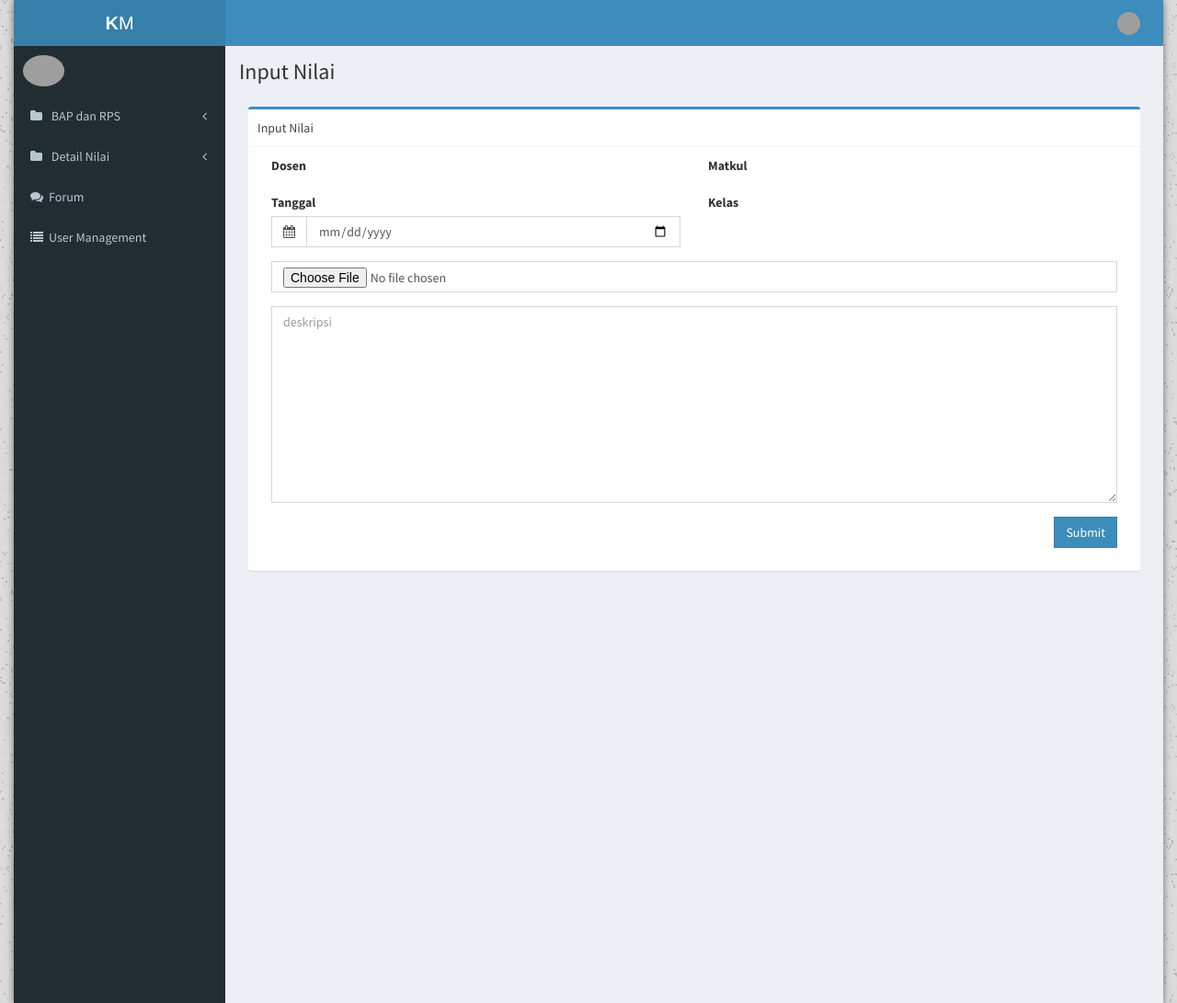
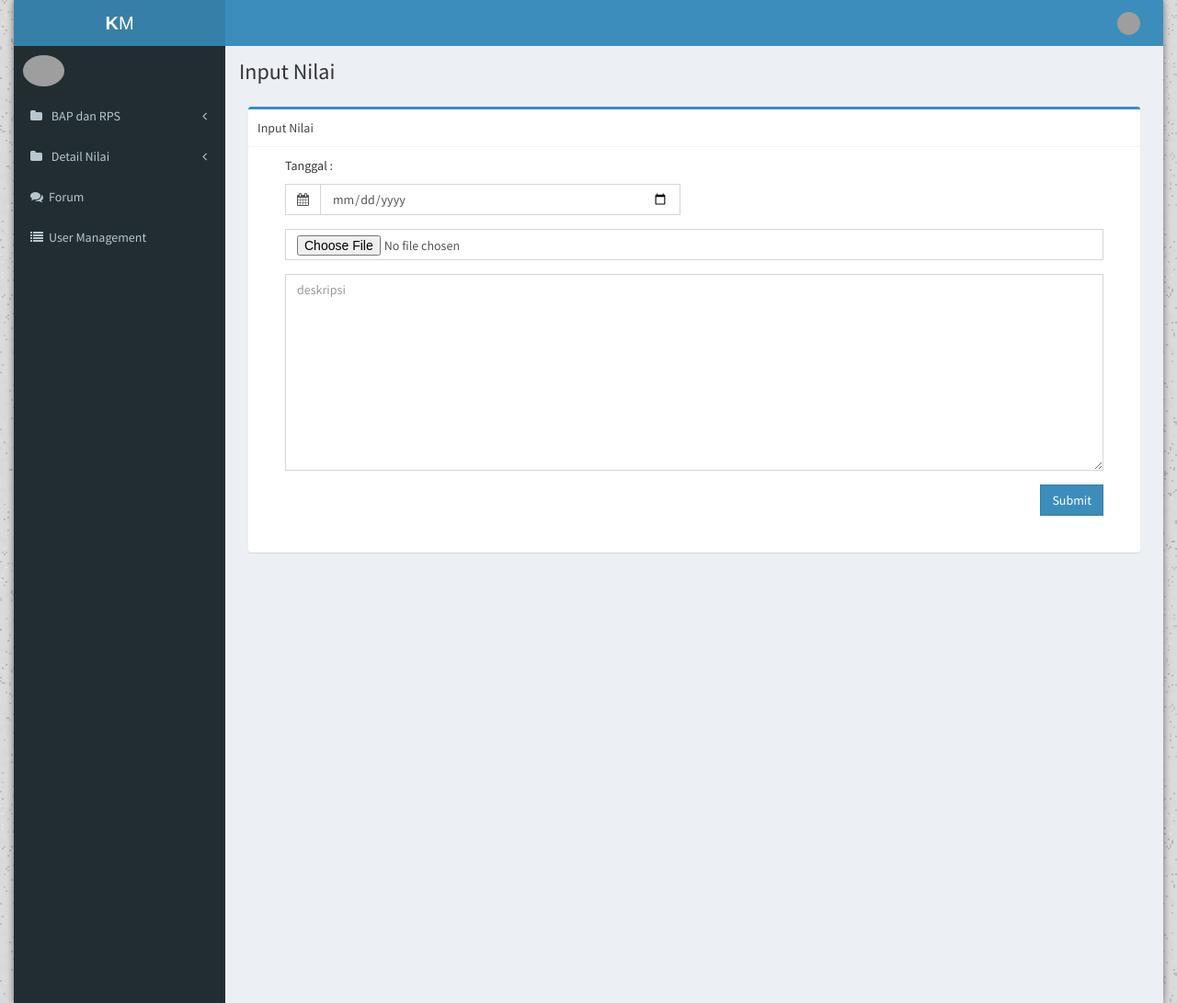
Before and after one commit to arifmaulananp13/km, a CodeIgniter app: page /km/index.php/nilai/input_nilai2/1 in a window 1280 px wide. Shown: the whole page at 92% size. Run offline with CodeIgniter, Linux system fonts and the light colour scheme; data comes from the database, SQL or seed files in the repository; grey boxes are pictures that could not be loaded.

Commit message:
lupaaa tgl 17-3-17

```diff
--- a/application/controllers/nilai.php
+++ b/application/controllers/nilai.php
@@ -6,6 +6,7 @@ class nilai extends CI_Controller {
 		parent::__construct();
 		$this->load->model('combobox_model');
 		$this->load->model('m_inputnilai');
+		$this->load->model('m_inputbap');
 		$this->load->helper('url');
 		$this->load->helper('form');
 		$this->load->library('form_validation');
@@ -14,9 +15,12 @@ class nilai extends CI_Controller {
 	public function input_nilai(){
 		$data['title'] = "Input Nilai";
 		$data['active_11'] = "active";
-		$data['data'] = $this->m_inputnilai->tampil_jadwal();
+		$dosen = $this->session->userdata('nama_user');
+		$where = array('dosen' => $dosen);
+		$data['data'] = $this->m_inputbap->verif_data($where,'input_jadwal')->result();
 		view('nilai/input_nilai',$data);
 	}
+
 
 
 
--- a/application/views/nilai/input_nilai2.php
+++ b/application/views/nilai/input_nilai2.php
@@ -1,38 +1,31 @@
-
-
               <div class="content-wrapper">
         <section class="content-header">
           <h1>
             {title}
           </h1>
         </section>
+
         <section class="content">
 		  <div class="col-md-12 with-padding">
         <form action="<?php echo base_url(). 'nilai/input_nilai_post'; ?>" method="post" enctype="multipart/form-data" class="box box-primary">
+
           <div class="box-header with-border">
         		Input Nilai
         	</div>
         	<div class="box-body">
+            <div class="col-md-12 form-group">
               <div class="col-md-6 form-group">
-				 	<label for="dosen" class="form-label">Dosen</label>
       					<?php
       					$no = 1;
       					foreach($data as $u){
       					?>
-				  <input class="form-control" type="text" value="<?php echo $u->dosen ?>" id="dosen" name="dosen" readonly>
+      					<p>Dosen : <?php echo $u->dosen ?> </p>
+      					<p>Mata Kuliah : <?php echo $u->matkul ?> </p>
+      					<p>Kelas : <?php echo $u->kelas ?> </p>
+      					<p>Shift : <?php echo $u->shift ?> </p>
       					<?php } ?>
-            </div>
-	        	<div class="col-md-6 form-group">
-		        	<label for="matkul" class="form-label">Matkul</label>
-					<?php
-					$no = 1;
-					foreach($data as $u){
-					?>
-				  <input class="form-control" type="text" value="<?php echo $u->matkul ?>" id="matkul" name="matkul" readonly>
-				  <?php } ?>
-            </div>
-            <div class="col-md-6 form-group">
-            <label for="tanggal" class="form-label">Tanggal</label>
+      					<p>Tanggal :
+
                   <div class="input-group">
                     <span class="input-group-addon">
                       <i class="fa fa-calendar"></i>
@@ -40,26 +33,52 @@
                       <input name="tanggal" class="form-control" type="date">
                   </div>
                 </div>
+
                   <div class="col-md-6 form-group">
-              <label for="kelas" class="form-label">Kelas</label>
                <?php
                $no = 1;
                foreach($data as $u){
                ?>
-				  <input class="form-control" type="text" value="<?php echo $u->kelas ?>" id="kelas" name="kelas" readonly>
+               <input type="hidden" class="form-control" type="text" value="<?php echo $u->dosen ?>" id="dosen" name="dosen" readonly>
+               <?php } ?>
+
+               <?php
+               $no = 1;
+               foreach($data as $u){
+               ?>
+               <input type="hidden" class="form-control" type="text" value="<?php echo $u->matkul ?>" id="matkul" name="matkul" readonly>
+               <?php } ?>
+
+               <?php
+               $no = 1;
+               foreach($data as $u){
+               ?>
+               <input type="hidden" class="form-control" type="text" value="<?php echo $u->kelas ?>" id="kelas" name="kelas" readonly>
+               <?php } ?>
+
+               <?php
+               $no = 1;
+               foreach($data as $u){
+               ?>
+               <input type="hidden" class="form-control" type="text" value="<?php echo $u->shift ?>" id="shift" name="shift" readonly>
                <?php } ?>
                  </div>
+
       			<div class="col-md-12 form-group ">
               <input name="picture" class="form-control" type="file">
             </div>
+
             <div class="col-md-12 form-group">
               <textarea name="deskripsi" class="form-control" rows="10" placeholder="deskripsi" ></textarea>
             </div>
+
         		<div class="col-md-12 form-group">
         			<button class="btn btn-primary pull-right btn-flat" type="submit" name="fileSubmit" value="add">Submit</button>
         		</div>
+
         	</div>
         </form>
         </div>
         </section>
-		</div>
+
+        <div class="content-wrapper"></div>
--- a/application/views/nilai/input_nilai_akhir2.php
+++ b/application/views/nilai/input_nilai_akhir2.php
@@ -14,7 +14,7 @@
 
             <div class="col-md-6 form-group">
                   <div class="col-md-12 form-group">
-                    <input class="form-control" name="dosen" id="dosen" value="<?php echo $this->session->userdata('nama_user')?>" readonly>
+                    <input type="hidden" class="form-control" name="dosen" id="dosen" value="<?php echo $this->session->userdata('nama_user')?>" readonly>
                     <select name="matkul" id="matkul" class="form-control" required="">
                       <option disabled="" selected="">Mata Kuliah</option>
                 <?php foreach($matkul as $m) {?>
--- a/application/views/nilai/pre_nilai_akhir.php
+++ b/application/views/nilai/pre_nilai_akhir.php
@@ -13,7 +13,7 @@
       <div class="box-body">
   <div class="col-md-6 form-group">
         <div class="col-md-12 form-group">
-        <input class="form-control" name="dosen" id="dosen" value="<?php echo $this->session->userdata('nama_user')?>" readonly>
+          <input type="hidden" class="form-control" name="dosen" id="dosen" value="<?php echo $this->session->userdata('nama_user')?>" readonly>
           <select name="matkul" id="matkul" class="form-control" required="">
             <option disabled="" selected="">Mata Kuliah</option>
       <?php foreach($matkul as $m) {?>
```
Also changed, not shown: application/views/nilai/input_nilai.php (+4 -3 lines), 2 other files. Lines whose indentation alone changed are shown as unchanged.
